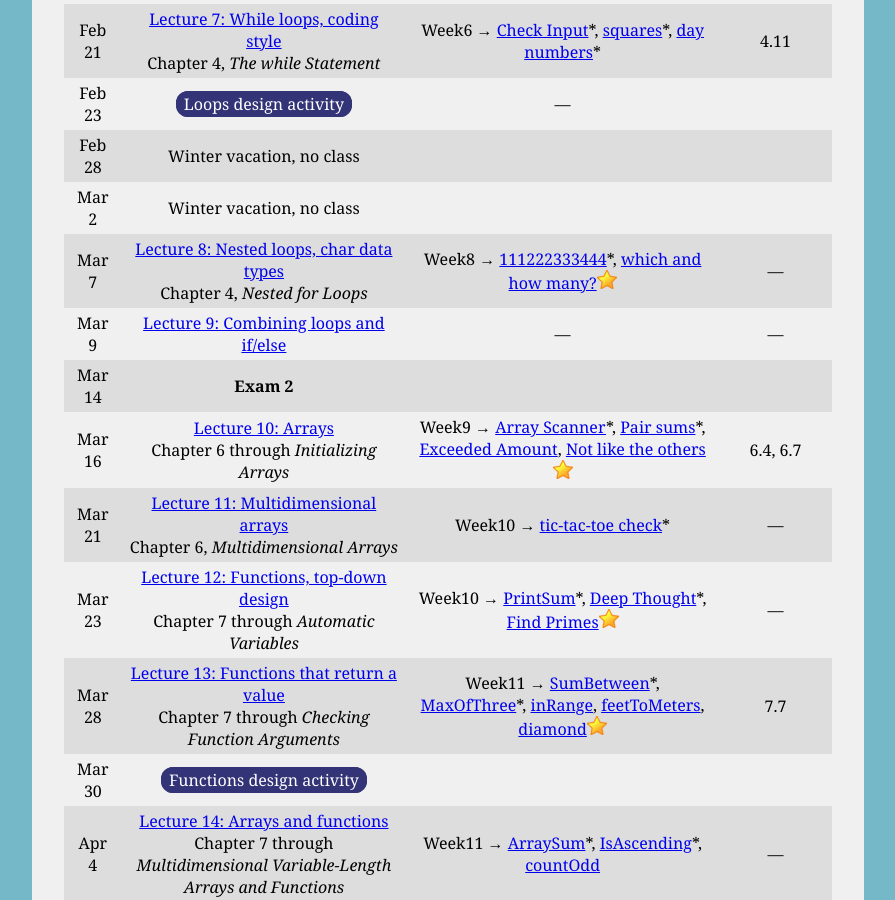
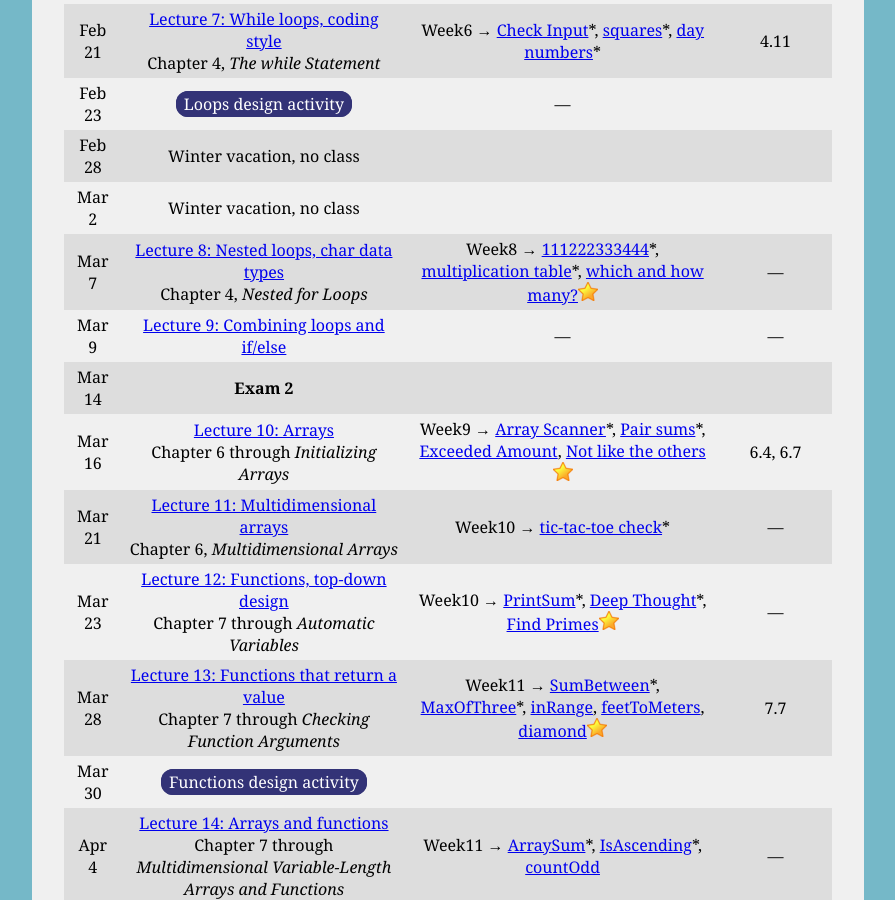
Before and after one commit to ycpcs/cs101-spring2017, a Jekyll site: the page built from schedule.md, in a window 1280 px wide and 900 px high, scrolled down 1153 px. Shown: the whole window, without its empty margins (192-1087 px from the left). Built offline with Jekyll 4.4.1, drawn with Linux system fonts in a browser that asks for light colours.

Commit message:
added another nested loop problem

```diff
--- a/schedule.md
+++ b/schedule.md
@@ -27,7 +27,7 @@ Feb 21 | [Lecture 7: While loops, coding style](lectures/lecture07.html)<br>Chap
 Feb 23 | <span class="activity">Loops design activity</span> | &mdash;
 Feb 28 | Winter vacation, no class
 Mar 2 | Winter vacation, no class
-Mar 7 | [Lecture 8: Nested loops, char data types](lectures/lecture08.html)<br>Chapter 4, *Nested for Loops* | Week8 &rarr; [111222333444](https://cs.ycp.edu/cloudcoder/#exercise?c=15,p=494)\*, [which and how many?](https://cs.ycp.edu/cloudcoder/#exercise?c=15,p=495)![gold star](img/goldstar-tiny.png) | &mdash;
+Mar 7 | [Lecture 8: Nested loops, char data types](lectures/lecture08.html)<br>Chapter 4, *Nested for Loops* | Week8 &rarr; [111222333444](https://cs.ycp.edu/cloudcoder/#exercise?c=15,p=494)\*, [multiplication table](https://cs.ycp.edu/cloudcoder/#exercise?c=15,p=533)\*, [which and how many?](https://cs.ycp.edu/cloudcoder/#exercise?c=15,p=495)![gold star](img/goldstar-tiny.png) | &mdash;
 Mar 9 | [Lecture 9: Combining loops and if/else](lectures/lecture09.html) | &mdash; | &mdash;
 Mar 14 | **Exam 2**
 Mar 16 | [Lecture 10: Arrays](lectures/lecture09.html)<br>Chapter 6 through *Initializing Arrays* | Week9 &rarr; [Array Scanner](https://cs.ycp.edu/cloudcoder/#exercise?c=15,p=496)\*, [Pair sums](https://cs.ycp.edu/cloudcoder/#exercise?c=15,p=497)\*, [Exceeded Amount](https://cs.ycp.edu/cloudcoder/#exercise?c=15,p=498), [Not like the others](https://cs.ycp.edu/cloudcoder/#exercise?c=15,p=499)![gold star](img/goldstar-tiny.png) | 6.4, 6.7
```
